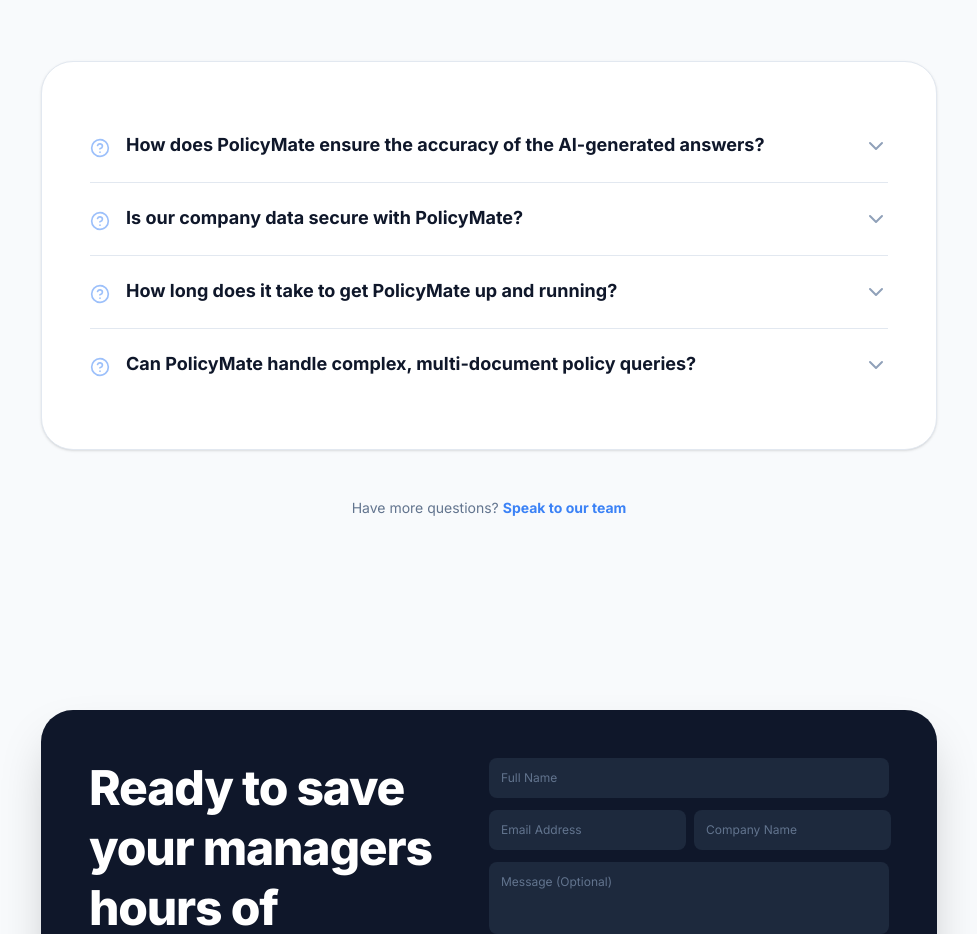
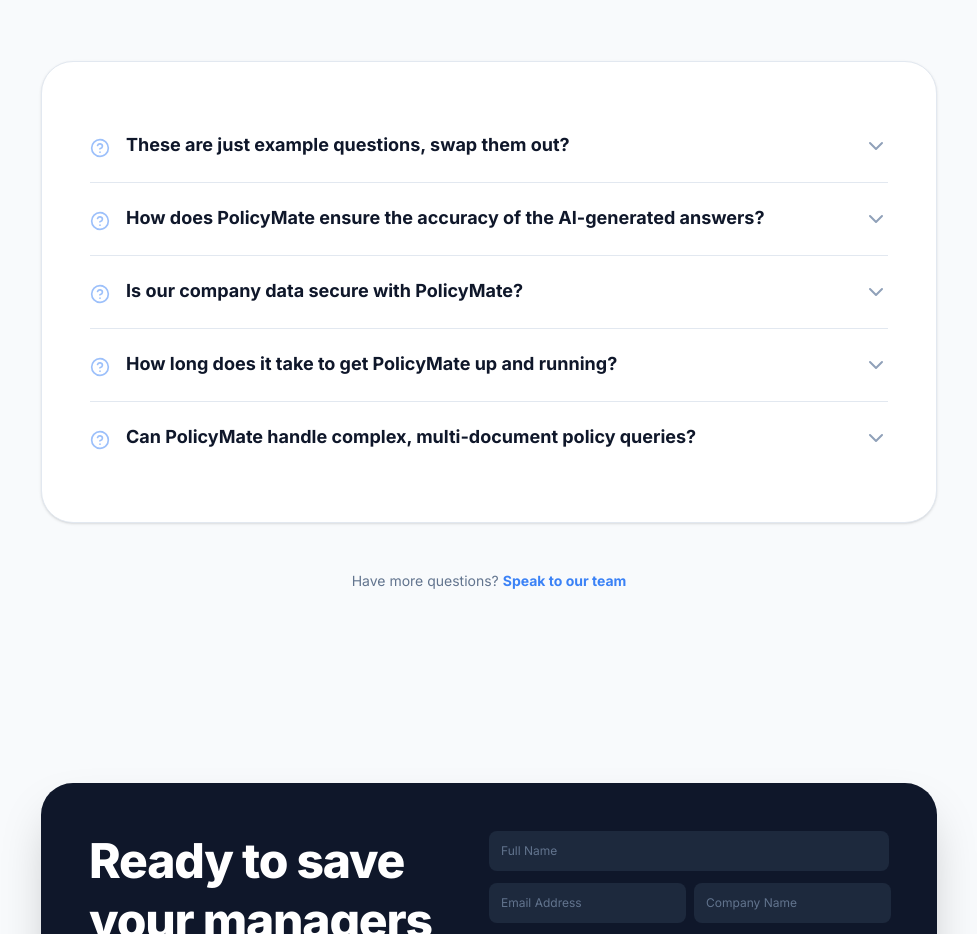
Before and after one commit to JG-OBT/policy-mate, a React (Vite) app: page / in a window 1280 px wide. Shown: the part 2360-3294 px from the top of the page, without its empty margins (151-1128 px from the left). Built offline with nearby package versions, Linux system fonts and the light colour scheme.

Commit message:
Update Faq.tsx

```diff
--- a/src/components/Faq.tsx
+++ b/src/components/Faq.tsx
@@ -49,6 +49,10 @@
 export default function Faq() {
   const faqs = [
     {
+      question: "These are just example questions, swap them out?",
+      answer: "Use the ones in OneNote"
+    },
+    {
       question: "How does PolicyMate ensure the accuracy of the AI-generated answers?",
       answer: "PolicyMate uses a Retrieval-Augmented Generation (RAG) approach, meaning it only looks at your specific company documents to formulate answers. It provides direct citations to the source document, ensuring every answer is verifiable and 100% accurate to your policy."
     },
```
